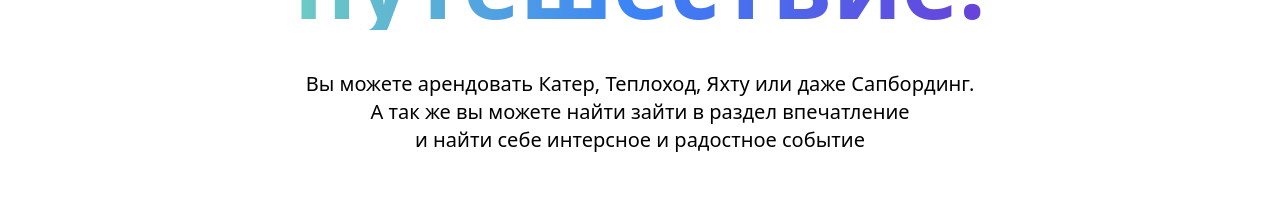
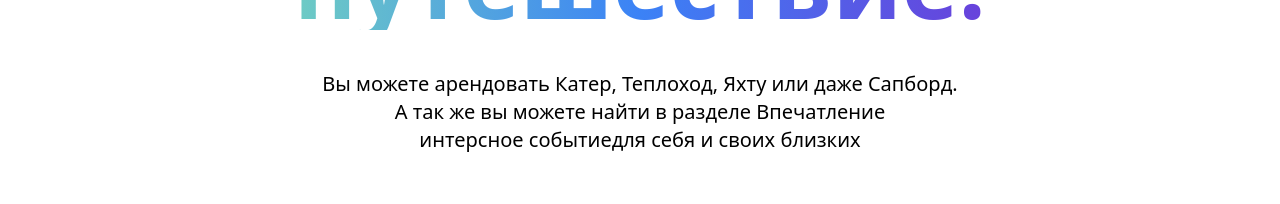
Before and after one commit to nvadeveloper/rent-boat-nextjs-frontend, a Next.js app: page / in a window 1280 px wide. Shown: the part 378-582 px from the top of the page. Built offline with nearby package versions, Linux system fonts and the light colour scheme.

Commit message:
change Tagline

```diff
--- a/components/elements/PageHeading.js
+++ b/components/elements/PageHeading.js
@@ -1,9 +1,5 @@
 const PageHeading = ({ children }) => {
-    return (
-        <div className="text-4xl font-black py-6 sm:pt-4 sm:pb-10">
-            {children}
-        </div>
-    );
+    return <div className="text-4xl font-black py-6 sm:pt-4 sm:pb-10">{children}</div>;
 };
 
 export default PageHeading;
--- a/components/home/Gradient.js
+++ b/components/home/Gradient.js
@@ -2,7 +2,7 @@ const Gradient = () => {
     return (
         <>
             <div className="absolute top-0 inset-x-0 flex justify-center overflow-hidden pointer-events-none">
-                <img src="https://lukcode.com/static/images/apla.png" alt="bg-gradient"/>
+                <img src="https://lukcode.com/static/images/apla.png" alt="bg-gradient" />
             </div>
         </>
     );
--- a/components/home/Impression.js
+++ b/components/home/Impression.js
@@ -26,13 +26,11 @@ const Impression = () => {
             </PageHeading>
 
             <ul className="flex overflow-x-auto no-scrollbar space-x-8 h-72 pb-4 snap-x">
-                {array.map((item, i) => (
+                {array.map((item, key) => (
                     <li
                         className="rounded-2xl bg-gradient-to-r from-cyan-100 to-blue-100 snap-center hover:shadow-md ease-in-out duration-300 "
-                        key={i}>
-                        <p className="w-72 sm:w-80 p-6 text-3xl font-black">
-                            {item.title}
-                        </p>
+                        key={key}>
+                        <p className="w-72 sm:w-80 p-6 text-3xl font-black">{item.title}</p>
                     </li>
                 ))}
             </ul>
--- a/components/home/Navigation.js
+++ b/components/home/Navigation.js
@@ -27,7 +27,7 @@ const Navigation = () => {
                     <li key={i}>
                         <Link href={item.href}>
                             <a>
-                                <div className="bg-white rounded-xl border border-gray-200 shadow-sm">
+                                <div className="rounded-xl border-[1px] border-gray-200">
                                     <img
                                         className="rounded-t-xl object-cover w-full h-64 sm:h-80"
                                         src="https://jets.ru/upload/iblock/e32/hw35vo1a5spnd429wuupzxr6qgt6l8io/Princess_Yachts_Y85_Preview_36.jpg"
--- a/components/home/ReviewsCard.js
+++ b/components/home/ReviewsCard.js
@@ -5,7 +5,7 @@ const ReviewsCard = ({ imageUrl, name, description }) => {
         <>
             <li className="bg-slate-50 rounded-lg p-6">
                 <div className="flex items-center space-x-4">
-                    <div className='w-14 h-14 relative'>
+                    <div className="w-14 h-14 relative">
                         <Image
                             className="rounded-full"
                             layout="fill"
--- a/components/home/Tagline.js
+++ b/components/home/Tagline.js
@@ -4,14 +4,16 @@ const Tagline = () => {
             <p className="max-w-5xl mx-auto text-center text-4xl sm:text-6xl lg:text-8xl font-black my-10 text-transparent bg-clip-text bg-gradient-to-r from-green-300 via-blue-500 to-purple-700">
                 Откройте для себя совершенно новое путешествие!
             </p>
-            <p className="max-w-3xl mx-auto text-center text-sm sm:text-xl font-medium my-10 sm:mb-36 hidden sm:block">
-                Вы можете арендовать Катер, Теплоход, Яхту или даже Сапбординг. <br /> А так же вы можете найти зайти в раздел впечатление <br />и найти себе интерсное и радостное событие
+            <p className="max-w-3xl mx-auto text-center text-base font-light sm:text-xl  my-10 sm:mb-36 hidden sm:block">
+                Вы можете арендовать Катер, Теплоход, Яхту или даже Сапборд.<br /> А так же вы
+                можете найти в разделе Впечатление <br /> интерсное событиедля себя и своих близких
+
             </p>
 
             <p className="max-w-3xl mx-auto text-center text-sm font-medium my-10 sm:mb-36 block sm:hidden">
-                Вы можете арендовать Катер, Теплоход, Яхту или даже Сапбординг. А так же вы можете найти зайти в раздел впечатление и найти себе интерсное и радостное событие
+                Вы можете арендовать Катер, Теплоход, Яхту <br />или даже Сапборд. А так же вы можете
+                найти <br />в разделе Впечатление интерсное событие <br />для себя и своих близких
             </p>
-
         </>
     );
 };
```
Lines whose indentation alone changed are shown as unchanged.
